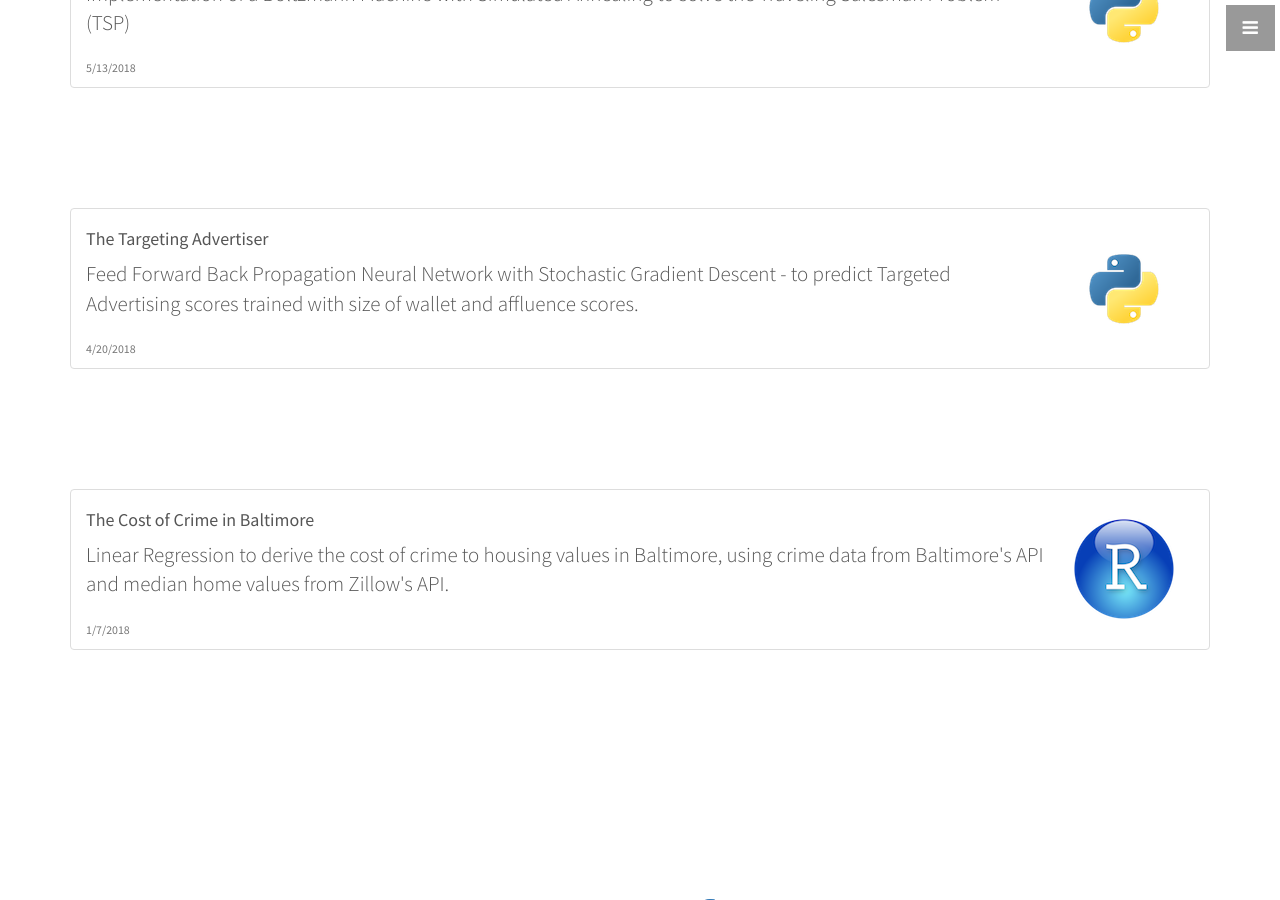
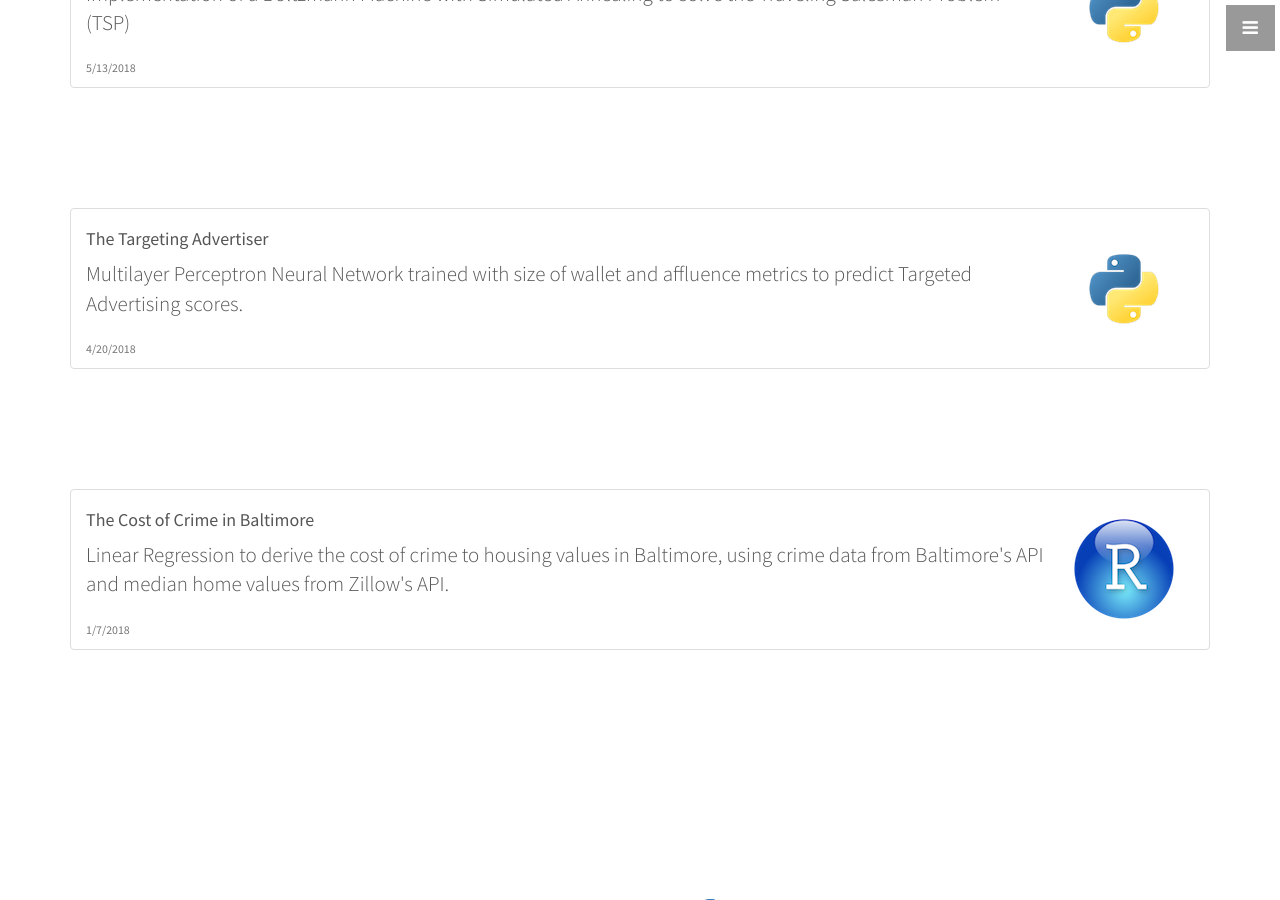
Before and after one commit to healyt22/healyt22.github.io, a Jekyll site: the page built from index.html, in a window 1280 px wide and 900 px high, scrolled down 2787 px. Built offline with Jekyll 4.4.1, drawn with Linux system fonts in a browser that asks for light colours.

Commit message:
new articles added

```diff
--- a/_includes/posts.html
+++ b/_includes/posts.html
@@ -33,7 +33,7 @@
             <div class="d-flex w-100 justify-content-between">
               <h4 class="mb-1">The Targeting Advertiser</h4>
             </div>
-            <p class="lead text-left">Feed Forward Back Propagation Neural Network with Stochastic Gradient Descent - to predict Targeted Advertising scores trained with size of wallet and affluence scores.</p>
+            <p class="lead text-left">Multilayer Perceptron Neural Network trained with size of wallet and affluence metrics to predict Targeted Advertising scores.</p>
             <small class="text-muted">4/20/2018</small>
           </div>
           <div class="media-right media-middle">
```
